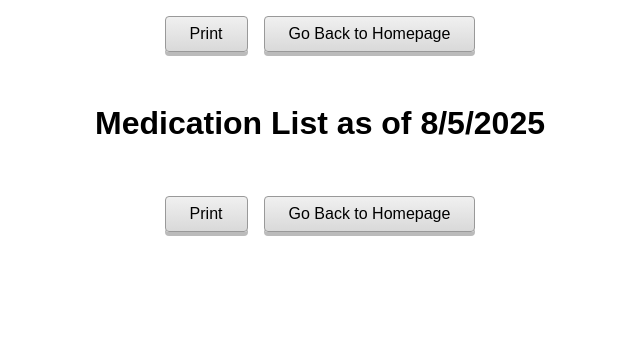
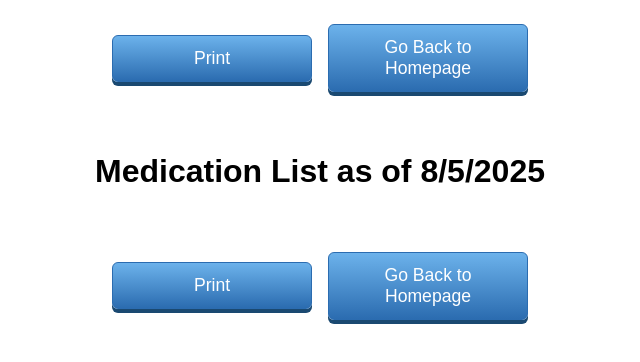
Before and after one commit to NancyCu/MedList, a website: page print.html in a window 1280 px wide. Shown: the whole page, without its empty margins (320-960 px from the left). Drawn offline with Linux system fonts and the light colour scheme.

Commit message:
Enhance print page controls

```diff
--- a/print.css
+++ b/print.css
@@ -58,22 +58,28 @@ body {
 .controls {
   display: flex;
   justify-content: center;
+  align-items: center;
   gap: 1rem;
-  margin: 1rem 0;
+  margin: 1.5rem 0;
 }
 
 .action-button {
-  padding: 0.5rem 1.5rem;
-  font-size: 1rem;
-  background: linear-gradient(#f0f0f0, #d9d9d9);
-  border: 1px solid #999;
-  border-radius: 4px;
-  box-shadow: 0 4px #bbb;
+  width: 200px;
+  padding: 0.75rem 2rem;
+  font-size: 1.1rem;
+  color: #fff;
+  background: linear-gradient(#6cb2eb, #2b6cb0);
+  border: 1px solid #2b6cb0;
+  border-radius: 6px;
+  box-shadow: 0 4px 0 #1a4971;
   cursor: pointer;
+  text-decoration: none;
+  text-align: center;
+  display: inline-block;
 }
 
 .action-button:active {
-  box-shadow: 0 2px #bbb;
+  box-shadow: 0 2px 0 #1a4971;
   transform: translateY(2px);
 }
 
--- a/print.html
+++ b/print.html
@@ -8,8 +8,8 @@
   </head>
   <body>
     <div class="controls top-controls">
-      <button class="action-button print-btn">Print</button>
-      <button class="action-button home-btn">Go Back to Homepage</button>
+      <button type="button" class="action-button print-btn">Print</button>
+      <button type="button" class="action-button home-btn">Go Back to Homepage</button>
     </div>
     <div id="printable-area" class="print-container">
       <header class="print-header">
@@ -19,8 +19,8 @@
       <section id="medications" class="med-grid"></section>
     </div>
     <div class="controls bottom-controls">
-      <button class="action-button print-btn">Print</button>
-      <button class="action-button home-btn">Go Back to Homepage</button>
+      <button type="button" class="action-button print-btn">Print</button>
+      <button type="button" class="action-button home-btn">Go Back to Homepage</button>
     </div>
     <script src="print.js"></script>
   </body>
--- a/print.js
+++ b/print.js
@@ -27,13 +27,16 @@ document.addEventListener('DOMContentLoaded', () => {
     container.appendChild(card);
   });
 
+  const handlePrint = () => window.print();
+  const goHome = () => {
+    window.location.href = 'index.html';
+  };
+
   document.querySelectorAll('.print-btn').forEach((btn) =>
-    btn.addEventListener('click', () => window.print())
+    btn.addEventListener('click', handlePrint)
   );
 
   document.querySelectorAll('.home-btn').forEach((btn) =>
-    btn.addEventListener('click', () => {
-      window.location.href = 'index.html';
-    })
+    btn.addEventListener('click', goHome)
   );
 });
```
